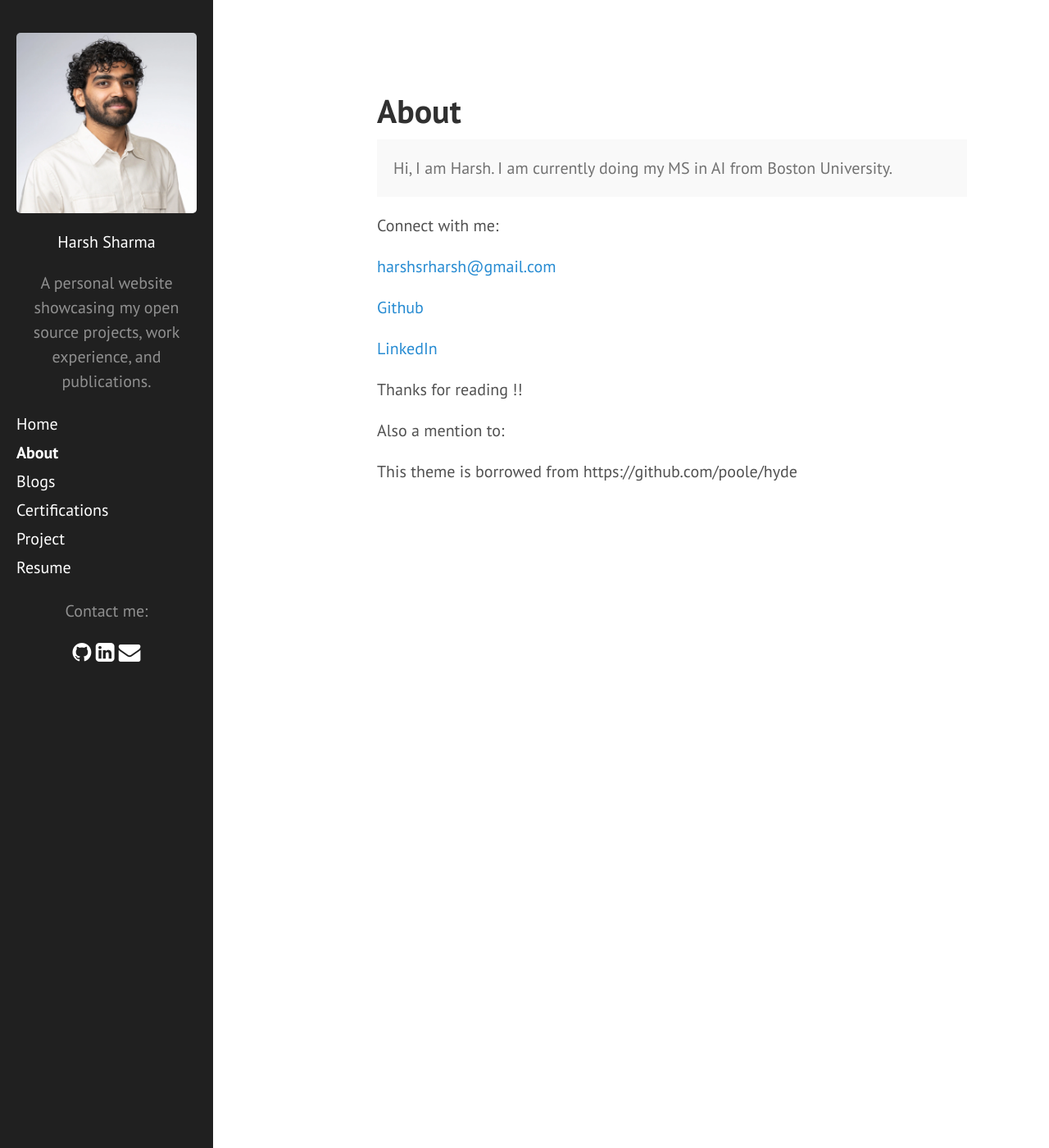
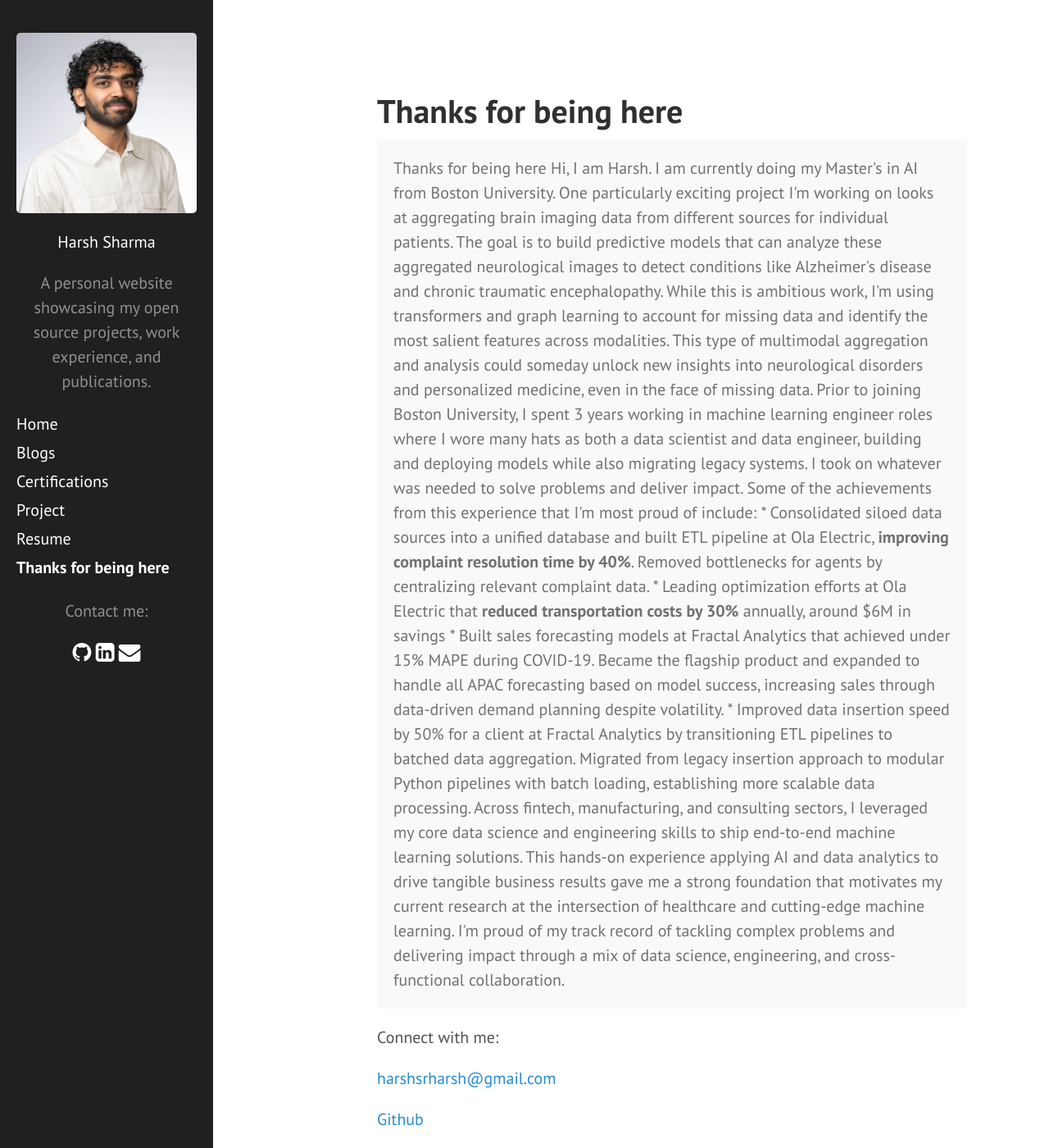
Before and after one commit to 97harsh/97harsh.github.io, a Jekyll site: the page built from about.md, in a window 1280 px wide and 1400 px high. Shown: the whole window at 82% size. Built offline with Jekyll 4.4.1, drawn with Linux system fonts in a browser that asks for light colours; nearby versions of some CDN libraries; Markdown is read by kramdown in place of the engine named in the settings; a script that is not in the unit is left out.

Commit message:
modified about

```diff
--- a/about.md
+++ b/about.md
@@ -1,10 +1,25 @@
 ---
 layout: page
-title: About
+title: Thanks for being here
 ---
 
 <p class="message">
-  Hi, I am Harsh. I am currently doing my MS in AI from Boston University.
+  Thanks for being here
+
+  Hi, I am Harsh.
+  I am currently doing my Master's in AI from Boston University.
+
+  One particularly exciting project I'm working on looks at aggregating brain imaging data from different sources for individual patients. The goal is to build predictive models that can analyze these aggregated neurological images to detect conditions like Alzheimer's disease and chronic traumatic encephalopathy. While this is ambitious work, I'm using transformers and graph learning to account for missing data and identify the most salient features across modalities. This type of multimodal aggregation and analysis could someday unlock new insights into neurological disorders and personalized medicine, even in the face of missing data.
+
+  Prior to joining Boston University, I spent 3 years working in machine learning engineer roles where I wore many hats as both a data scientist and data engineer, building and deploying models while also migrating legacy systems. I took on whatever was needed to solve problems and deliver impact.
+
+  Some of the achievements from this experience that I'm most proud of include:
+  * Consolidated siloed data sources into a unified database and built ETL pipeline at Ola Electric, <b>improving complaint resolution time by 40%</b>. Removed bottlenecks for agents by centralizing relevant complaint data.
+  * Leading optimization efforts at Ola Electric that <b>reduced transportation costs by 30%</b> annually, around $6M in savings
+  * Built sales forecasting models at Fractal Analytics that achieved under 15% MAPE during COVID-19. Became the flagship product and expanded to handle all APAC forecasting based on model success, increasing sales through data-driven demand planning despite volatility.
+  * Improved data insertion speed by 50% for a client at Fractal Analytics by transitioning ETL pipelines to batched data aggregation. Migrated from legacy insertion approach to modular Python pipelines with batch loading, establishing more scalable data processing.
+
+  Across fintech, manufacturing, and consulting sectors, I leveraged my core data science and engineering skills to ship end-to-end machine learning solutions. This hands-on experience applying AI and data analytics to drive tangible business results gave me a strong foundation that motivates my current research at the intersection of healthcare and cutting-edge machine learning. I'm proud of my track record of tackling complex problems and delivering impact through a mix of data science, engineering, and cross-functional collaboration.
 </p>
 
 Connect with me:
```
